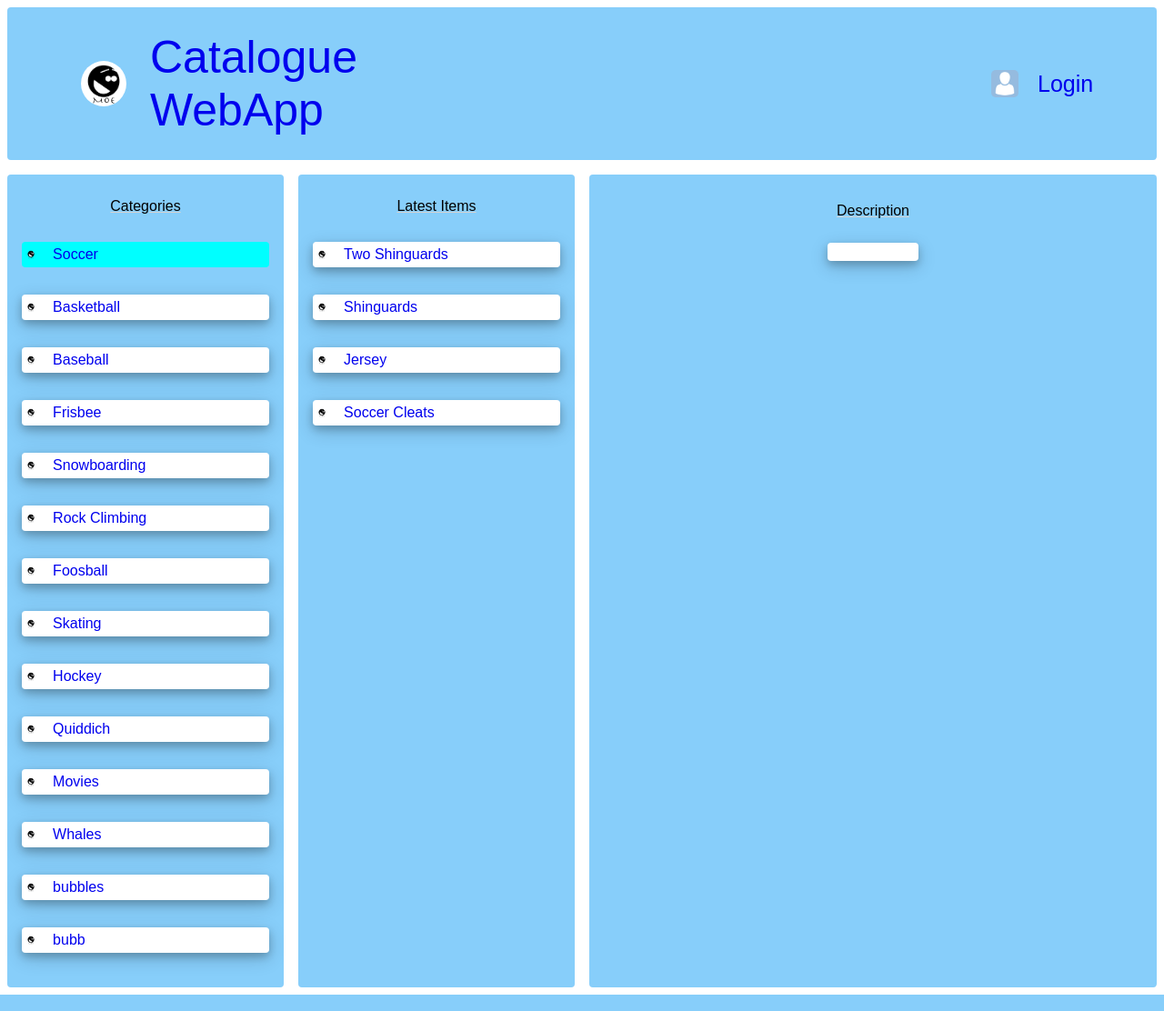
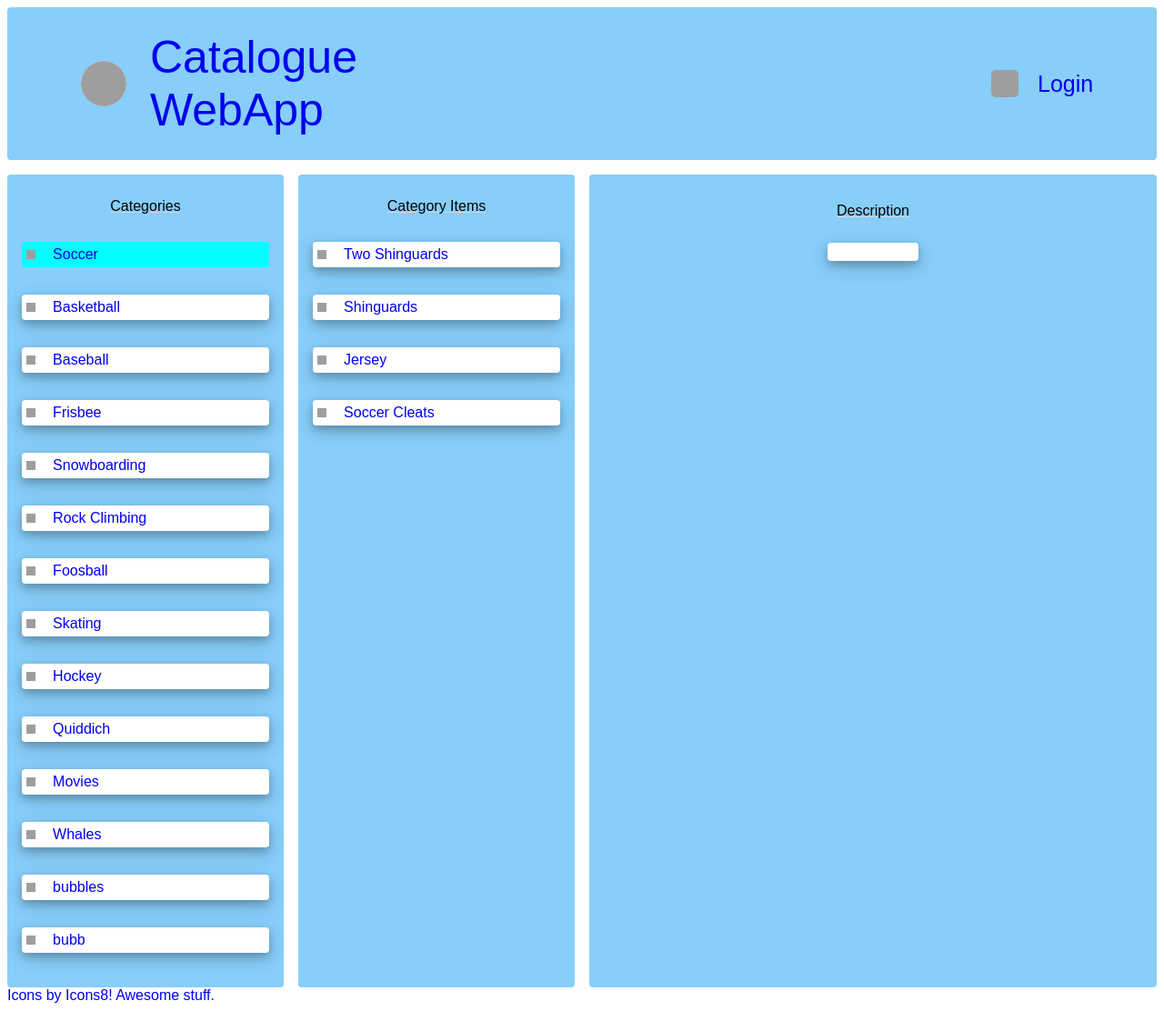
Before and after one commit to moe-elsadig/FSND-P2, a Flask app: page /category/1/item/1/ in a window 1280 px wide. Shown: the whole page at 91% size. Run offline with Flask 2, Linux system fonts and the light colour scheme; parts of the project's set-up code (start-up, migrations or seed data) failed here and were passed over; grey boxes are pictures that could not be loaded.

Commit message:
Changed the icon/img source of the public items page

```diff
--- a/vagrant/templates/publicItem.html
+++ b/vagrant/templates/publicItem.html
@@ -9,7 +9,7 @@
     <!-- Start of Header Section -->
     <div class="content">
       <div class="header">
-        <img class="header_logo" alt="site logo" src="/vagrant/images/Logo_4000px4000px.png">
+        <img class="header_logo" alt="site logo" src="https://img.icons8.com/material-rounded/96/000000/mesh.png">
         <a href="{{url_for("showCategories")}}" class="header_text">Catalogue WebApp</a>
         <!-- Notification bar -->
         <div class="notification_sec">
@@ -23,7 +23,7 @@
             {% endif %}
           {% endwith %}
         </div>
-        <img class="login_icon" alt="avatar" src="/vagrant/images/avatar.png">
+        <img class="login_icon" alt="avatar" src="https://img.icons8.com/material-rounded/96/000000/user-male-circle.png">
         <div class="login_text">
           <a href={{url_for('showLogin')}}>Login</a>
         </div>
@@ -35,30 +35,30 @@
         {% for category in categories %}
           {% if items and category.id == items[0].category_id %}
             <a class="list_item active" href="{{url_for('showItems', category_id=category.id)}}">
-              <img src="/vagrant/images/Logo_4000px4000px.png" alt="category image" class="list_item_logo">
+              <img src="https://img.icons8.com/material-rounded/48/000000/ingredients-list.png" alt="category image" class="list_item_logo">
               <div class="list_item_text">{{category.title}}</div>
             </a>
           {% else %}
             <a class="list_item" href="{{url_for('showItems', category_id=category.id)}}">
-              <img src="/vagrant/images/Logo_4000px4000px.png" alt="category image" class="list_item_logo">
+              <img src="https://img.icons8.com/material-rounded/48/000000/ingredients-list.png" alt="category image" class="list_item_logo">
               <div class="list_item_text">{{category.title}}</div>
             </a>
           {% endif %}
         {% endfor %}
       </div>
       <div class="item_list_sec list">
-        <div class="sec_title">Latest Items</div>
+        <div class="sec_title">Category Items</div>
         {% for category in categories %}
           {% if items and category.id == items[0].category_id %}
             {% for item in items %}
               {% if item.id == item_id %}
                 <a class="list_item active" href="{{url_for('showItem', category_id=category.id, item_id=item.id)}}">
-                  <img src="/vagrant/images/Logo_4000px4000px.png" alt="item image" class="list_item_logo">
+                  <img src="https://img.icons8.com/material-rounded/48/000000/info.png" class="list_item_logo">
                   <div class="list_item_text">{{item.title}}</div>
                 </a>
               {% else %}
                 <a class="list_item" href="{{url_for('showItem', category_id=category.id, item_id=item.id)}}">
-                  <img src="/vagrant/images/Logo_4000px4000px.png" alt="item image" class="list_item_logo">
+                  <img src="https://img.icons8.com/material-rounded/48/000000/info.png" class="list_item_logo">
                   <div class="list_item_text">{{item.title}}</div>
                 </a>
               {% endif %}
@@ -75,4 +75,7 @@
     </div>
     <!-- End of Content Section -->
   </body>
+  <footer>
+    <a href="https://icons8.com/">Icons by Icons8! Awesome stuff.</a>
+  </footer>
 </html>
--- a/vagrant/templates/publicItems.html
+++ b/vagrant/templates/publicItems.html
@@ -47,7 +47,7 @@
         {% endfor %}
       </div>
       <div class="item_list_sec list">
-        <div class="sec_title">Latest Items</div>
+        <div class="sec_title">Category Items</div>
         {% for category in categories %}
           {% if items and category.id == items[0].category_id %}
             {% for item in items %}
```
